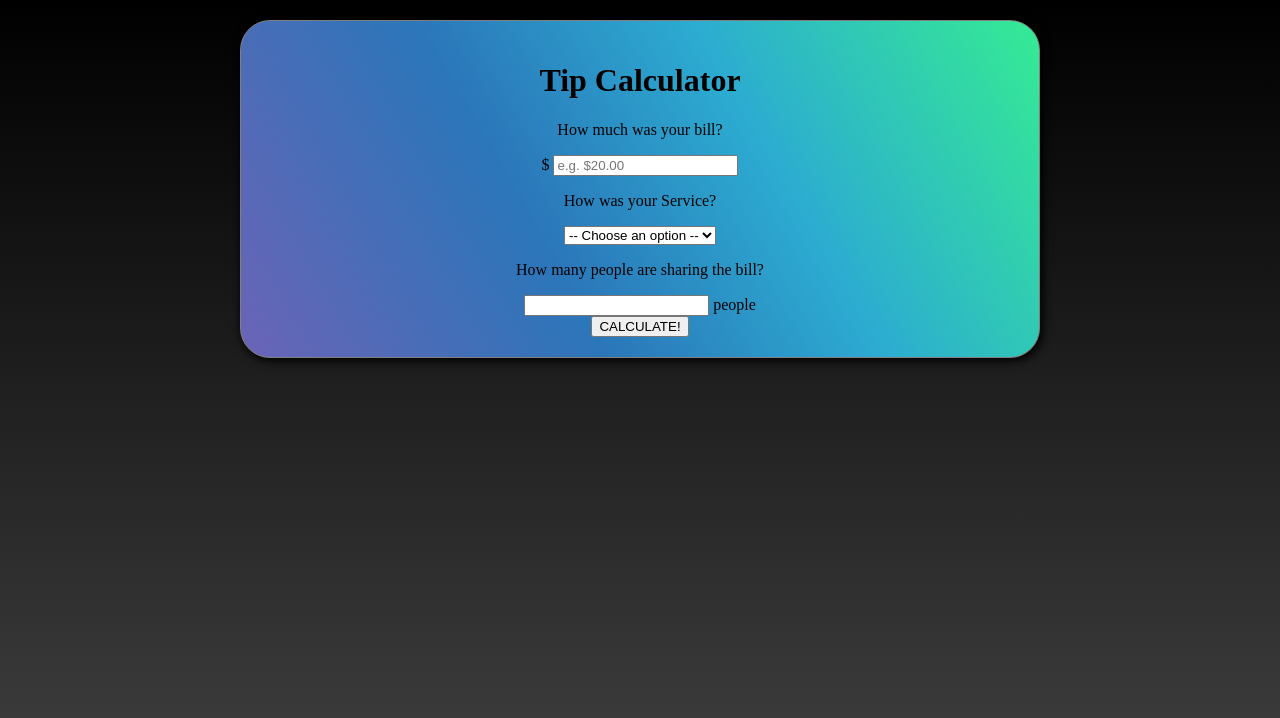
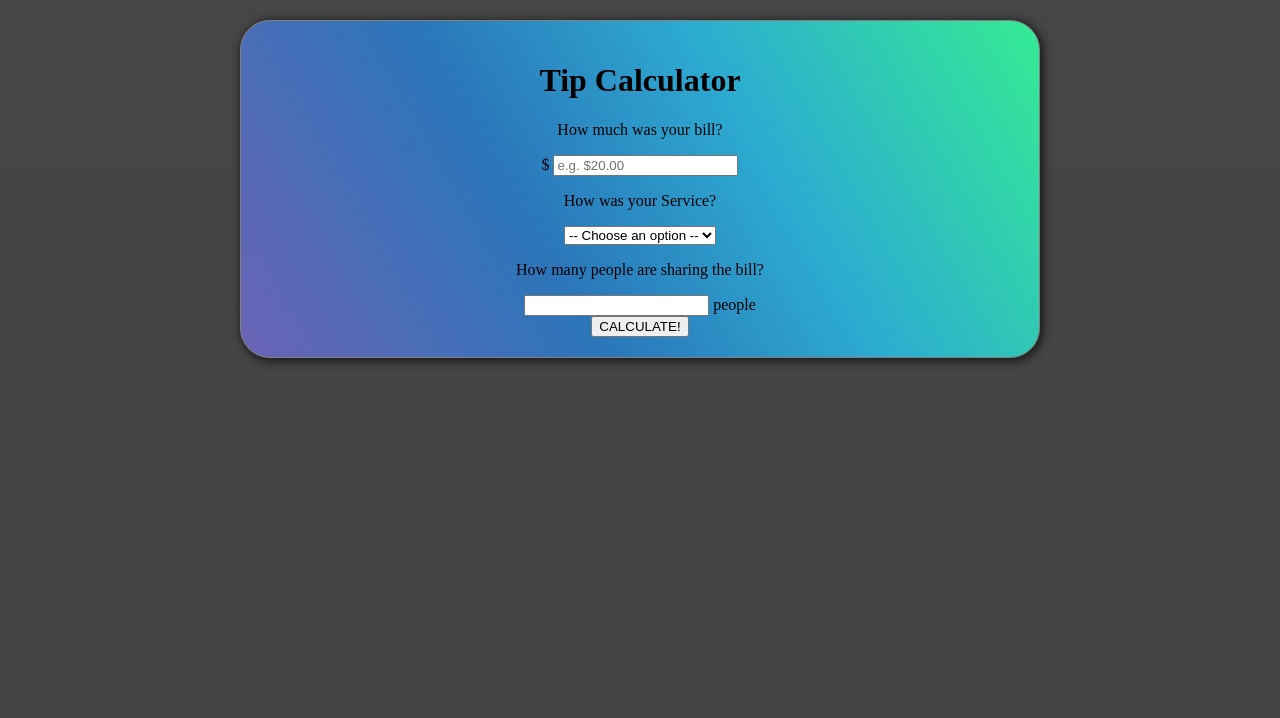
Before and after one commit to jimmjy/tipCalculator, a plain HTML site: page index.html in a window 1280 px wide. Drawn offline with Linux system fonts and the light colour scheme.

Commit message:
style change

```diff
--- a/assets/partials/_mixins.scss
+++ b/assets/partials/_mixins.scss
@@ -6,5 +6,10 @@
     text-align: center;
     background: $back-content;
     border-radius: 30px;
-    box-shadow: 2px 2px 10px 1px black;
+    box-shadow: 2px 2px 10px 1px rgb(24, 22, 22);
 }
+
+@mixin wrapper {
+    width: 50%;
+    margin: 0 auto;
+}
--- a/assets/partials/_variables.scss
+++ b/assets/partials/_variables.scss
@@ -1,2 +1,3 @@
-$main-background: linear-gradient(to top, #434343 0%,   #000000 100%);
+$main-background: linear-gradient(to top, #434343 0%,   #464646 100%);
+
 $back-content: linear-gradient(60deg, #6b63b6 0%, #2b76b9 37%, #2cacd1 65%, #35eb93 100%);
--- a/assets/style.scss
+++ b/assets/style.scss
@@ -1,5 +1,7 @@
 @import './partials/variables';
 @import './partials/mixins';
+
+
 
 body {
     height: 100vh;
@@ -11,3 +13,7 @@ body {
 .app__body {
     @include content;
 }
+
+.app__name, .main__content, .total__tip {
+   @include wrapper;
+}
--- a/index.html
+++ b/index.html
@@ -42,7 +42,7 @@
                     <button class="calculate">CALCULATE!</button>
             </div>
         </main>
-        <footer class="total__top">
+        <footer class="total__tip">
             <div class="tip__amount">
                 <p class="output">TIP PER PERSON</p>
                 <p class="tipAmount">$0.00</p>
```
Also changed, not shown: assets/style.css, 1 other file.
